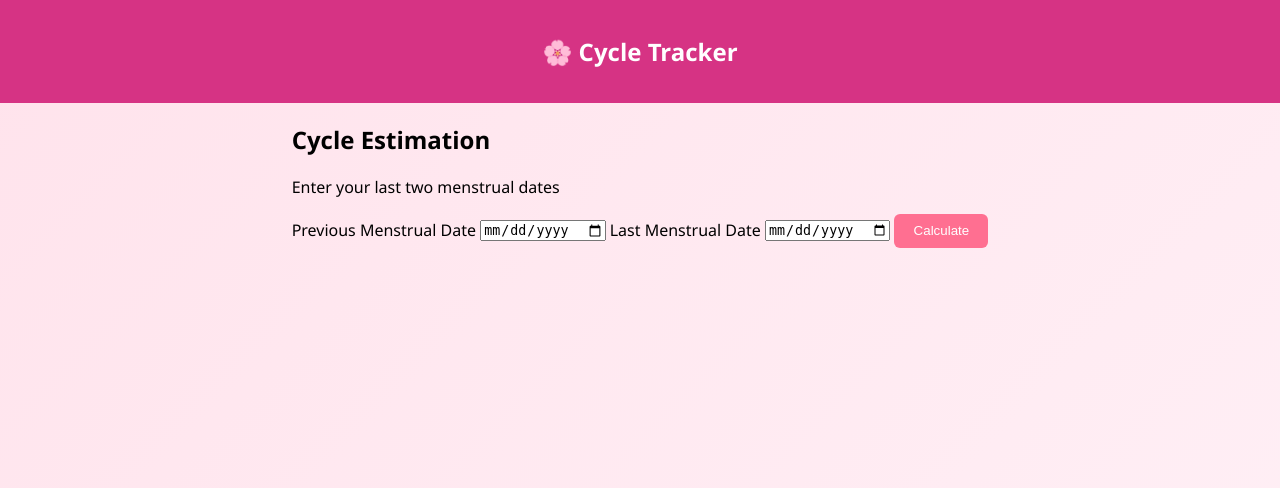
After one commit to Nonyice/cyclefriend, a Flask app: template templates/unknown_cycle.html in a window 1280 px wide. The commit adds this page. Shown: the top 488 px of the page. Run offline with Flask 3, Linux system fonts and the light colour scheme; the template is opened without the code that fills it, so the values that code supplies are empty; some libraries are stand-ins or nearby versions.

Commit message:
A more improved UI

```diff
--- a/app.py
+++ b/app.py
@@ -28,75 +28,63 @@ def load_user(user_id):
 
 app.register_blueprint(auth_bp)
 
-@app.route("/dashboard", methods=["GET", "POST"])
+@app.route("/select-mode", methods=["GET", "POST"])
+@login_required
+def select_mode():
+    if request.method == "POST":
+        mode = request.form.get("mode")
+
+        if mode == "known":
+            return redirect(url_for("known_cycle"))
+        elif mode == "unknown":
+            return redirect(url_for("unknown_cycle"))
+
+    return render_template("select_mode.html")
+
+
+@app.route("/dashboard", methods=["POST"])
 @login_required
 def dashboard():
+    mode = request.form.get("mode")
+    error = None
     results = None
-    error = None
 
-    if request.method == "POST":
-        try:
-            # Option 1: User knows cycle length
-            last_period_str = request.form.get("last_period_known")
-            cycle_length_str = request.form.get("cycle_length")
+    if mode == "known":
+        last_period = datetime.strptime(
+            request.form["last_period"], "%Y-%m-%d"
+        ).date()
+        cycle_length = int(request.form["cycle_length"])
 
-            if last_period_str and cycle_length_str:
-                last_period = datetime.strptime(last_period_str, "%Y-%m-%d").date()
-                cycle_length = int(cycle_length_str)
+    elif mode == "unknown":
+        previous_period = datetime.strptime(
+            request.form["previous_period"], "%Y-%m-%d"
+        ).date()
+        last_period = datetime.strptime(
+            request.form["last_period"], "%Y-%m-%d"
+        ).date()
 
-            # Option 2: User does NOT know cycle length
-            else:
-                prev_period_str = request.form.get("previous_period")
-                last_period_str = request.form.get("last_period_unknown")
+        cycle_length = (last_period - previous_period).days
 
-                if prev_period_str and last_period_str:
-                    previous_period = datetime.strptime(prev_period_str, "%Y-%m-%d").date()
-                    last_period = datetime.strptime(last_period_str, "%Y-%m-%d").date()
-                    cycle_length = (last_period - previous_period).days
-                else:
-                    error = "Please fill either Option 1 or Option 2 completely."
-                    return render_template("dashboard.html", results=None, error=error)
-                    if not (21 <= cycle_length <= 35):
-                        error = "Computed cycle length is unrealistic (21-35 days). Please check your dates."
-                        return render_template("dashboard.html", results=None, error=error)
+    # Validate cycle length
+    if not (21 <= cycle_length <= 35):
+        error = "Cycle length seems unusual. Please check your dates."
+        return render_template("dashboard.html", error=error)
 
+    # Calculations
+    ovulation_day = last_period + timedelta(days=cycle_length - 14)
+    fertile_start = ovulation_day - timedelta(days=5)
+    fertile_end = ovulation_day
+    next_period = last_period + timedelta(days=cycle_length)
 
-            # Compute results
-            ovulation_day = last_period + timedelta(days=cycle_length - 14)
-            fertile_start = ovulation_day - timedelta(days=5)
-            fertile_end = ovulation_day
-            predicted_next_period = last_period + timedelta(days=cycle_length)
+    results = {
+        "cycle_length": cycle_length,
+        "ovulation_day": ovulation_day,
+        "fertile_start": fertile_start,
+        "fertile_end": fertile_end,
+        "next_period": next_period,
+    }
 
-            results = {
-                "last_period": last_period,
-                "cycle_length": cycle_length,
-                "ovulation_day": ovulation_day,
-                "fertile_start": fertile_start,
-                "fertile_end": fertile_end,
-                "next_period": predicted_next_period,
-            }
-
-            # Save to DB
-            try:
-                conn = get_db_connection()
-                cur = conn.cursor()
-                cur.execute(
-                    """
-                    INSERT INTO cycles (user_id, last_period, cycle_length)
-                    VALUES (%s, %s, %s)
-                    """,
-                    (session["user_id"], last_period, cycle_length)
-                )
-                conn.commit()
-                cur.close()
-                conn.close()
-            except Exception as e:
-                flash(f"Error saving to database: {e}", "error")
-
-        except ValueError:
-            error = "Invalid date or cycle length."
-
-    return render_template("dashboard.html", results=results, error=error)
+    return render_template("dashboard.html", results=results)
 
 if __name__ == "__main__":
     app.run(debug=True)
--- a/static/style.css
+++ b/static/style.css
@@ -134,3 +134,78 @@ main {
 .results h3 {
     color: #d63384;
 }
+
+.container {
+    max-width: 700px;
+    margin: 2rem auto;
+    padding: 1rem;
+}
+
+.page-title {
+    text-align: center;
+    margin-bottom: 1.5rem;
+}
+
+.results-grid {
+    display: grid;
+    grid-template-columns: repeat(auto-fit, minmax(220px, 1fr));
+    gap: 1rem;
+}
+
+.result-card {
+    background: #fff;
+    padding: 1.2rem;
+    border-radius: 10px;
+    box-shadow: 0 4px 10px rgba(0,0,0,0.05);
+    text-align: center;
+}
+
+.result-card h3 {
+    margin-bottom: 0.5rem;
+    color: #555;
+}
+
+.result-card p {
+    font-size: 1.1rem;
+    font-weight: bold;
+}
+
+.result-card.highlight {
+    background: #fdecef;
+}
+
+.alert.error {
+    background: #ffe3e3;
+    padding: 1rem;
+    border-radius: 8px;
+    margin-bottom: 1rem;
+    text-align: center;
+}
+
+.note {
+    margin-top: 1.5rem;
+    font-size: 0.9rem;
+    color: #666;
+    text-align: center;
+}
+
+.actions {
+    margin-top: 2rem;
+    display: flex;
+    justify-content: center;
+    gap: 1rem;
+}
+
+.btn {
+    padding: 0.6rem 1.2rem;
+    border-radius: 6px;
+    background: #ff6f91;
+    color: white;
+    text-decoration: none;
+    border: none;
+}
+
+.btn.secondary {
+    background: #ccc;
+    color: #333;
+}
--- /dev/null
+++ b/templates/unknown_cycle.html
@@ -0,0 +1,20 @@
+{% extends "base.html" %}
+
+{% block content %}
+<div class="card">
+    <h2>Cycle Estimation</h2>
+    <p>Enter your last two menstrual dates</p>
+
+    <form method="POST" action="{{ url_for('dashboard') }}">
+        <input type="hidden" name="mode" value="unknown">
+
+        <label>Previous Menstrual Date</label>
+        <input type="date" name="previous_period" required>
+
+        <label>Last Menstrual Date</label>
+        <input type="date" name="last_period" required>
+
+        <button type="submit" class="btn">Calculate</button>
+    </form>
+</div>
+{% endblock %}
```
Also changed, not shown: templates/dashboard.html (+54 -34 lines), templates/known_cycle.html (added, +19 -0 lines), templates/mode.html (added, +18 -0 lines).
